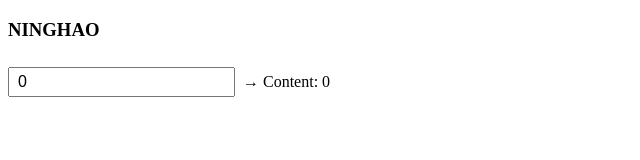
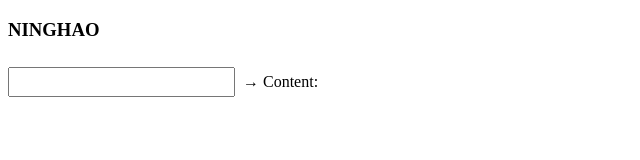
Before and after one commit to Maogxer/xb2-vue, a Vue app: page / in a window 1280 px wide. Shown: the top 160 px of the page, without its empty margins (0-640 px from the left). Built offline with nearby package versions, Linux system fonts and the light colour scheme.

Commit message:
v-model 的修饰符：.trim

```diff
--- a/src/app/app.vue
+++ b/src/app/app.vue
@@ -1,7 +1,7 @@
 <template>
   <h3> {{ name }} </h3>
   <input type="text"
-         v-model.number="content"
+         v-model.trim="content"
          @change="onChangeContent" />
   <span>→ Content: {{ content }}</span>
 </template>
@@ -11,17 +11,13 @@ export default {
   data () {
     return {
       name: 'NINGHAO',
-      content: 0
+      content: ''
     }
-  },
-
-  created () {
-    console.log('content 数据的类型（组件创建时）：', typeof this.content);
   },
 
   methods: {
     onChangeContent () {
-      console.log('content 数据的类型（元素变化时）：', typeof this.content)
+      console.log(this.content, this.content.length)
     }
   }
 }
```
